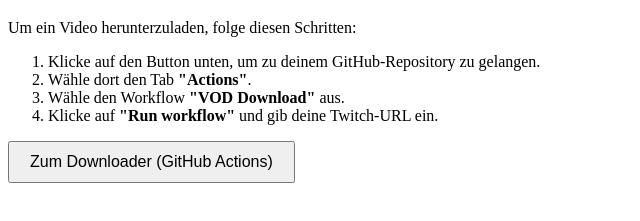
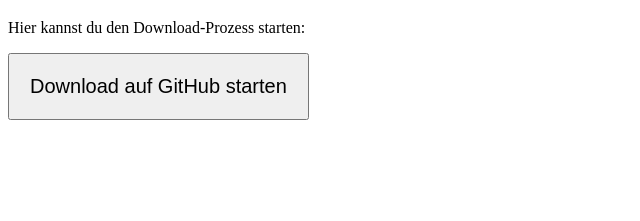
Before and after one commit to eflorian136-lang/vrc-down, a website: page index.html in a window 1280 px wide. Shown: the part 61-282 px from the top of the page, without its empty margins (0-640 px from the left). Drawn offline with Linux system fonts and the light colour scheme.

Commit message:
Button zu GitHub Actions hinzugefügt

```diff
--- a/index.html
+++ b/index.html
@@ -2,19 +2,17 @@
 <html lang="de">
 <head>
     <meta charset="UTF-8">
-    <title>VRC VOD Downloader</title>
+    <title>VRC Downloader</title>
 </head>
 <body>
     <h1>VRC VOD Downloader</h1>
-    <p>Um ein Video herunterzuladen, folge diesen Schritten:</p>
-    <ol>
-        <li>Klicke auf den Button unten, um zu deinem GitHub-Repository zu gelangen.</li>
-        <li>Wähle dort den Tab <b>"Actions"</b>.</li>
-        <li>Wähle den Workflow <b>"VOD Download"</b> aus.</li>
-        <li>Klicke auf <b>"Run workflow"</b> und gib deine Twitch-URL ein.</li>
-    </ol>
+    <p>Hier kannst du den Download-Prozess starten:</p>
+
     <a href="https://github.com/eflorian136-lang/vrc-down/actions" target="_blank">
-        <button style="padding: 10px 20px; font-size: 16px;">Zum Downloader (GitHub Actions)</button>
+        <button style="padding: 20px; font-size: 20px; cursor: pointer;">
+            Download auf GitHub starten
+        </button>
     </a>
+
 </body>
 </html>
```
